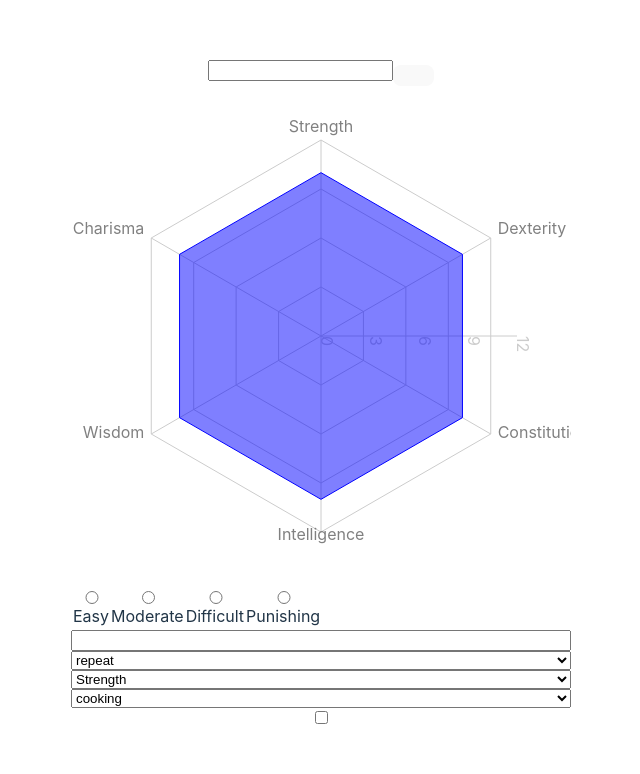
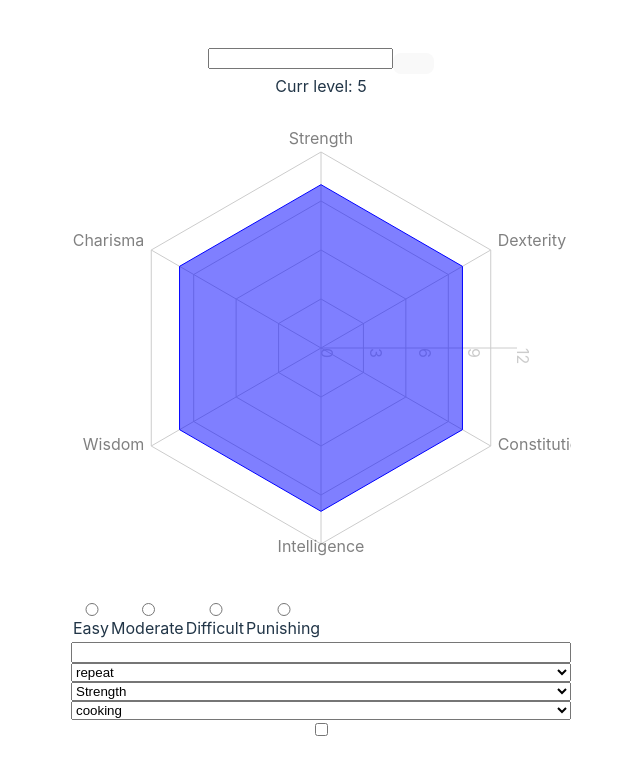
Before and after one commit to StiX1919/daily-management, a React (Vite) app: page / in a window 1280 px wide. Shown: the top 774 px of the page, without its empty margins (319-959 px from the left). Built offline with nearby package versions, Linux system fonts and the light colour scheme.

Commit message:
level function with remaining exp

```diff
--- a/src/components/CreateTask/CreateTask.tsx
+++ b/src/components/CreateTask/CreateTask.tsx
@@ -19,6 +19,7 @@ function CreateTask() {
     'Wisdom',
     'Charisma'
   ];
+  //rename to Abilities
   const skills = [
     'cooking',
     'drawing',
@@ -31,6 +32,7 @@ function CreateTask() {
     'Difficult',
     'Punishing'
   ]
+  //add base xp value and multiplier value for each difficulty
   const { formValues, handleUpdate, handleSubmit } = useForm({
     taskName: '',
     taskFrequency: '',
--- a/src/components/List/List.tsx
+++ b/src/components/List/List.tsx
@@ -11,6 +11,24 @@ function List() {
             progress: 0
         }
         setSkills([...skills, skillObj])
+    }
+
+    const expBar = (experience: number) => {
+        //keep total exp earned and derive level from total?
+        function getLvl(exp: number) {
+            let remainingExp = exp;
+            let level = 0;
+            while(remainingExp > level * 100) {
+                level++;
+                remainingExp -= level * 100;
+                console.log(remainingExp, level)
+            }
+            return {level, exp: remainingExp}
+        }
+        const {level, exp} = getLvl(experience)
+        return (
+            <div>Curr level: {level}</div>
+        )
     }
 
     const skillTag = ({name, lvl, progress}) => {
@@ -37,6 +55,7 @@ function List() {
         </div>
 
         {skills.map(skill => skillTag(skill))}
+        {expBar(1500)}
     </>
   )
 }
--- a/src/components/RadarChart/RadarChart.tsx
+++ b/src/components/RadarChart/RadarChart.tsx
@@ -10,6 +10,9 @@ function StatChart() {
         { name: 'Wisdom', x: 10 },
         { name: 'Charisma', x: 10 },
     ]
+    //x should be increased as level approaches/passes initial threshold
+    //x = highest ability level rounded up to the nearest 10.
+    //make scaleable to check lower ability scores
 
   return (
     <>
```
